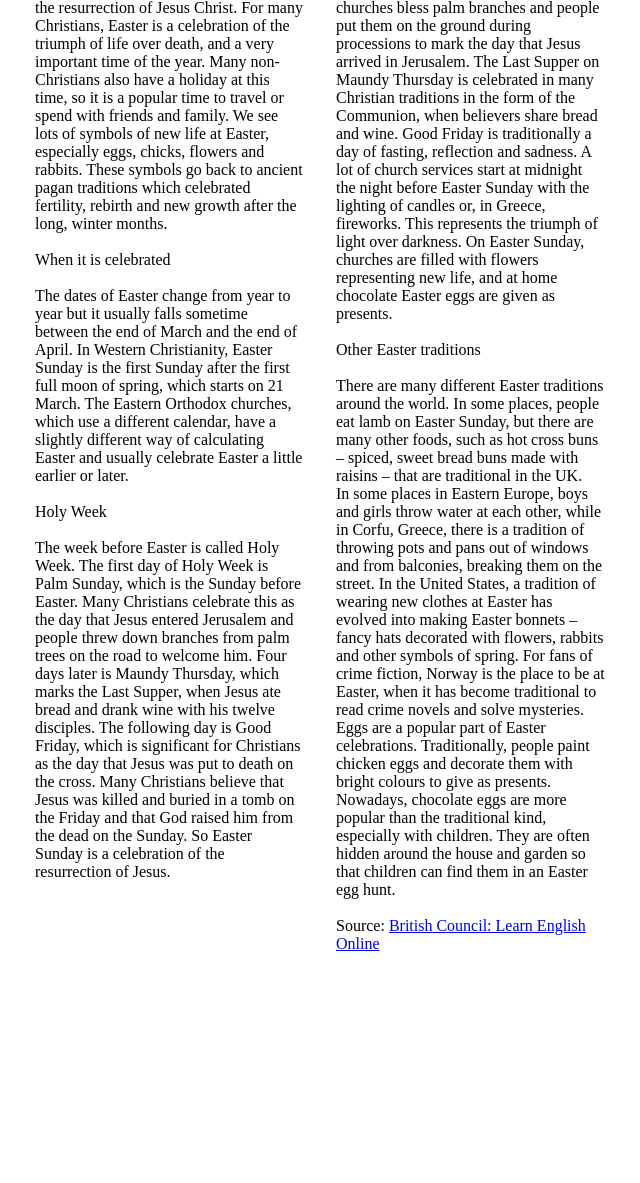
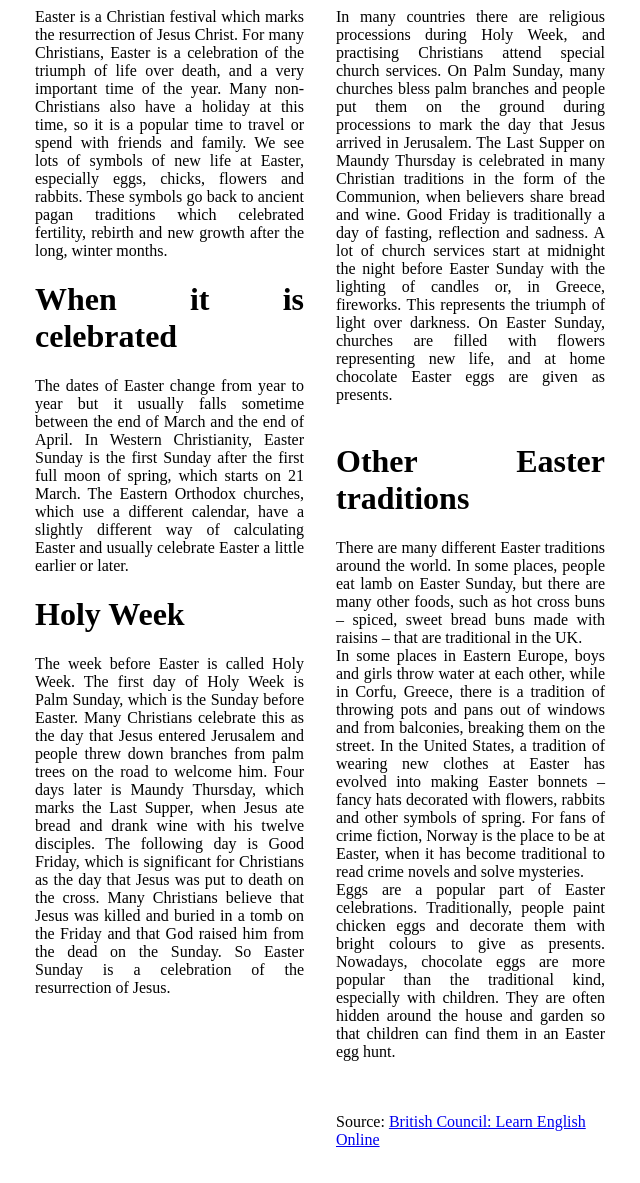
Before and after one commit to Stanislav22219/web-programming-ssukhostavsky, a plain HTML site: page LabRab03/SukhostavskyLab03-8.html in a window 1280 px wide. Shown: the part 253-1436 px from the top of the page, without its empty margins (320-960 px from the left). Before the commit the page ends 1245 px from the top, so only its background shows below. Drawn offline with Linux system fonts and the light colour scheme.

Commit message:
Add files via upload

```diff
--- a/LabRab03/SukhostavskyLab03-8.html
+++ b/LabRab03/SukhostavskyLab03-8.html
@@ -10,20 +10,22 @@
 		<tr>
 			<td colspan="2" align="center"><font size="10"> Easter </font></td>
 		</tr>
-		<tr>
-			<td width="50%"> The meaning of Easter<br> <br>
-			Easter is a Christian festival which marks the resurrection of Jesus Christ. For many Christians, Easter is a celebration of the triumph of life over death, and a very important time of the year. Many non-Christians also have a holiday at this time, so it is a popular time to travel or spend with friends and family. We see lots of symbols of new life at Easter, especially eggs, chicks, flowers and rabbits. These symbols go back to ancient pagan traditions which celebrated fertility, rebirth and new growth after the long, winter months.<br> <br>
-			When it is celebrated<br><br>
-			The dates of Easter change from year to year but it usually falls sometime between the end of March and the end of April. In Western Christianity, Easter Sunday is the first Sunday after the first full moon of spring, which starts on 21 March. The Eastern Orthodox churches, which use a different calendar, have a slightly different way of calculating Easter and usually celebrate Easter a little earlier or later. <br><br>
-			Holy Week<br><br>
-			The week before Easter is called Holy Week. The first day of Holy Week is Palm Sunday, which is the Sunday before Easter. Many Christians celebrate this as the day that Jesus entered Jerusalem and people threw down branches from palm trees on the road to welcome him. Four days later is Maundy Thursday, which marks the Last Supper, when Jesus ate bread and drank wine with his twelve disciples. The following day is Good Friday, which is significant for Christians as the day that Jesus was put to death on the cross. Many Christians believe that Jesus was killed and buried in a tomb on the Friday and that God raised him from the dead on the Sunday. So Easter Sunday is a celebration of the resurrection of Jesus.<br><br>
-			</td>
-			<td> How Easter is celebrated<br><br>
-			In many countries there are religious processions during Holy Week, and practising Christians attend special church services. On Palm Sunday, many churches bless palm branches and people put them on the ground during processions to mark the day that Jesus arrived in Jerusalem. The Last Supper on Maundy Thursday is celebrated in many Christian traditions in the form of the Communion, when believers share bread and wine. Good Friday is traditionally a day of fasting, reflection and sadness. A lot of church services start at midnight the night before Easter Sunday with the lighting of candles or, in Greece, fireworks. This represents the triumph of light over darkness. On Easter Sunday, churches are filled with flowers representing new life, and at home chocolate Easter eggs are given as presents. <br> <br>
-			Other Easter traditions<br> <br>
-			There are many different Easter traditions around the world. In some places, people eat lamb on Easter Sunday, but there are many other foods, such as hot cross buns – spiced, sweet bread buns made with raisins – that are traditional in the UK. <br>
-			In some places in Eastern Europe, boys and girls throw water at each other, while in Corfu, Greece, there is a tradition of throwing pots and pans out of windows and from balconies, breaking them on the street. In the United States, a tradition of wearing new clothes at Easter has evolved into making Easter bonnets – fancy hats decorated with flowers, rabbits and other symbols of spring. For fans of crime fiction, Norway is the place to be at Easter, when it has become traditional to read crime novels and solve mysteries. <br>
-			Eggs are a popular part of Easter celebrations. Traditionally, people paint chicken eggs and decorate them with bright colours to give as presents. Nowadays, chocolate eggs are more popular than the traditional kind, especially with children. They are often hidden around the house and garden so that children can find them in an Easter egg hunt.<br><br>
+		<tr valign="top">
+			<td width="50%"><h1> The meaning of Easter</h1>
+			<div align="justify"><p>Easter is a Christian festival which marks the resurrection of Jesus Christ. For many Christians, Easter is a celebration of the triumph of life over death, and a very important time of the year. Many non-Christians also have a holiday at this time, so it is a popular time to travel or spend with friends and family. We see lots of symbols of new life at Easter, especially eggs, chicks, flowers and rabbits. These symbols go back to ancient pagan traditions which celebrated fertility, rebirth and new growth after the long, winter months.</p>
+			<h1>When it is celebrated</h1>
+			<p>The dates of Easter change from year to year but it usually falls sometime between the end of March and the end of April. In Western Christianity, Easter Sunday is the first Sunday after the first full moon of spring, which starts on 21 March. The Eastern Orthodox churches, which use a different calendar, have a slightly different way of calculating Easter and usually celebrate Easter a little earlier or later.</p>
+			<h1>Holy Week</h1>
+			<p>The week before Easter is called Holy Week. The first day of Holy Week is Palm Sunday, which is the Sunday before Easter. Many Christians celebrate this as the day that Jesus entered Jerusalem and people threw down branches from palm trees on the road to welcome him. Four days later is Maundy Thursday, which marks the Last Supper, when Jesus ate bread and drank wine with his twelve disciples. The following day is Good Friday, which is significant for Christians as the day that Jesus was put to death on the cross. Many Christians believe that Jesus was killed and buried in a tomb on the Friday and that God raised him from the dead on the Sunday. So Easter Sunday is a celebration of the resurrection of Jesus.</p>
+			</div></td>
+			<td>
+			<div align="justify">
+			<h1>How Easter is celebrated</h1>
+			<p>In many countries there are religious processions during Holy Week, and practising Christians attend special church services. On Palm Sunday, many churches bless palm branches and people put them on the ground during processions to mark the day that Jesus arrived in Jerusalem. The Last Supper on Maundy Thursday is celebrated in many Christian traditions in the form of the Communion, when believers share bread and wine. Good Friday is traditionally a day of fasting, reflection and sadness. A lot of church services start at midnight the night before Easter Sunday with the lighting of candles or, in Greece, fireworks. This represents the triumph of light over darkness. On Easter Sunday, churches are filled with flowers representing new life, and at home chocolate Easter eggs are given as presents. <br> <br>
+			<h1>Other Easter traditions</h1>
+			<p>There are many different Easter traditions around the world. In some places, people eat lamb on Easter Sunday, but there are many other foods, such as hot cross buns – spiced, sweet bread buns made with raisins – that are traditional in the UK.<br>
+			In some places in Eastern Europe, boys and girls throw water at each other, while in Corfu, Greece, there is a tradition of throwing pots and pans out of windows and from balconies, breaking them on the street. In the United States, a tradition of wearing new clothes at Easter has evolved into making Easter bonnets – fancy hats decorated with flowers, rabbits and other symbols of spring. For fans of crime fiction, Norway is the place to be at Easter, when it has become traditional to read crime novels and solve mysteries.<br>
+			Eggs are a popular part of Easter celebrations. Traditionally, people paint chicken eggs and decorate them with bright colours to give as presents. Nowadays, chocolate eggs are more popular than the traditional kind, especially with children. They are often hidden around the house and garden so that children can find them in an Easter egg hunt.</p></div><br><br>
 			Source: <a href="https://learnenglish.britishcouncil.org">British Council: Learn English Online</a>
 			</td>
 		</tr>
```
Also changed, not shown: LabRab05/SukhostavskyLab05-1.html (added, +21 -0 lines).
